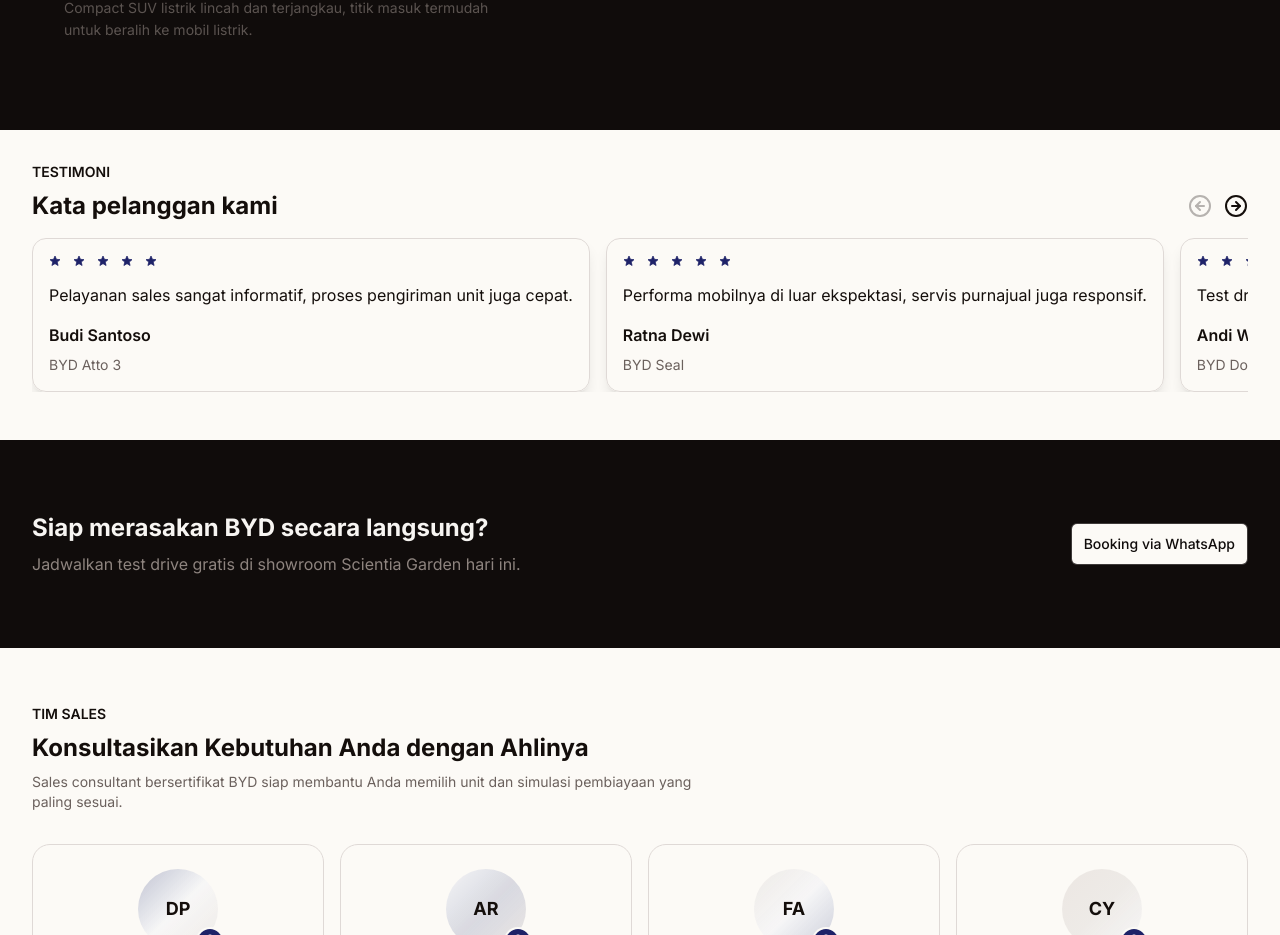
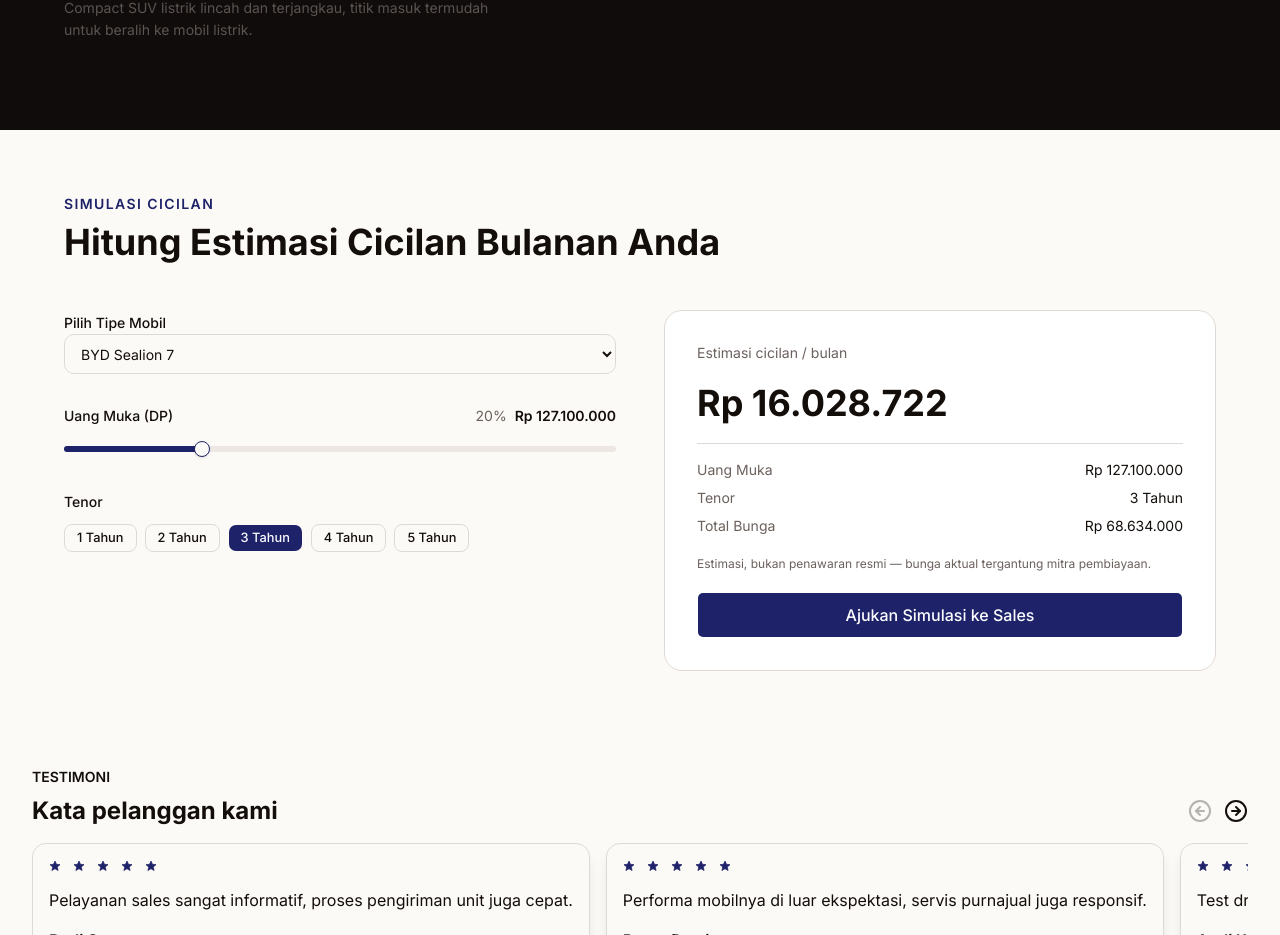
Before and after one commit to lewimb/byd, a Next.js app: page / in a window 1280 px wide. Shown: the part 2418-3353 px from the top of the page. Built offline with nearby package versions, Linux system fonts and the light colour scheme.

Commit message:
feat: wire financing calculator into homepage

```diff
--- a/components/pages/dashboard.tsx
+++ b/components/pages/dashboard.tsx
@@ -8,6 +8,7 @@ import CarTypeSection from "../sections/car-type";
 import ConsultSection from "../sections/consult";
 import MapSection from "../sections/map-section";
 import SalesConsultantSection from "../sections/sales-consultant";
+import FinancingCalculatorSection from "../sections/financing-calculator";
 
 export default function Dashboard() {
   return (
@@ -17,6 +18,7 @@ export default function Dashboard() {
         <CompanyHistory />
         <Profile />
         <CarTypeSection />
+        <FinancingCalculatorSection />
         <Testimony />
         <BookingSection />
         <SalesConsultantSection />
--- a/components/sections/consult.tsx
+++ b/components/sections/consult.tsx
@@ -2,7 +2,7 @@ import ConsultForm from "@/components/components/shared/consult-form";
 
 export default function ConsultSection() {
   return (
-    <section className="grid grid-cols-1 lg:grid-cols-5 gap-8 lg:gap-12 items-start px-6 sm:px-8 py-16 sm:py-20">
+    <section id="konsultasi" className="grid grid-cols-1 lg:grid-cols-5 gap-8 lg:gap-12 items-start px-6 sm:px-8 py-16 sm:py-20 scroll-mt-28">
       <div className="space-y-3 lg:col-span-2">
         <h3 className="uppercase text-xs sm:text-sm font-semibold tracking-widest text-primary">
           Konsultasi
```
